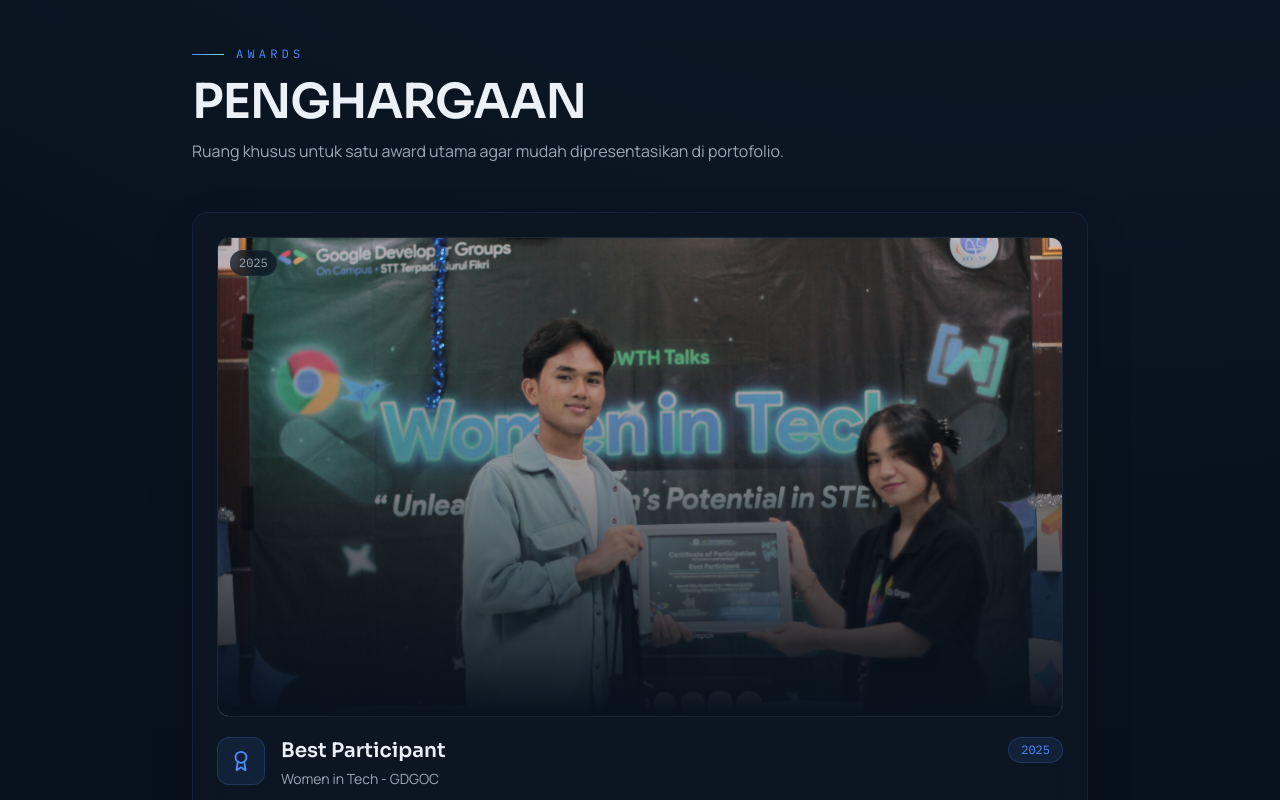
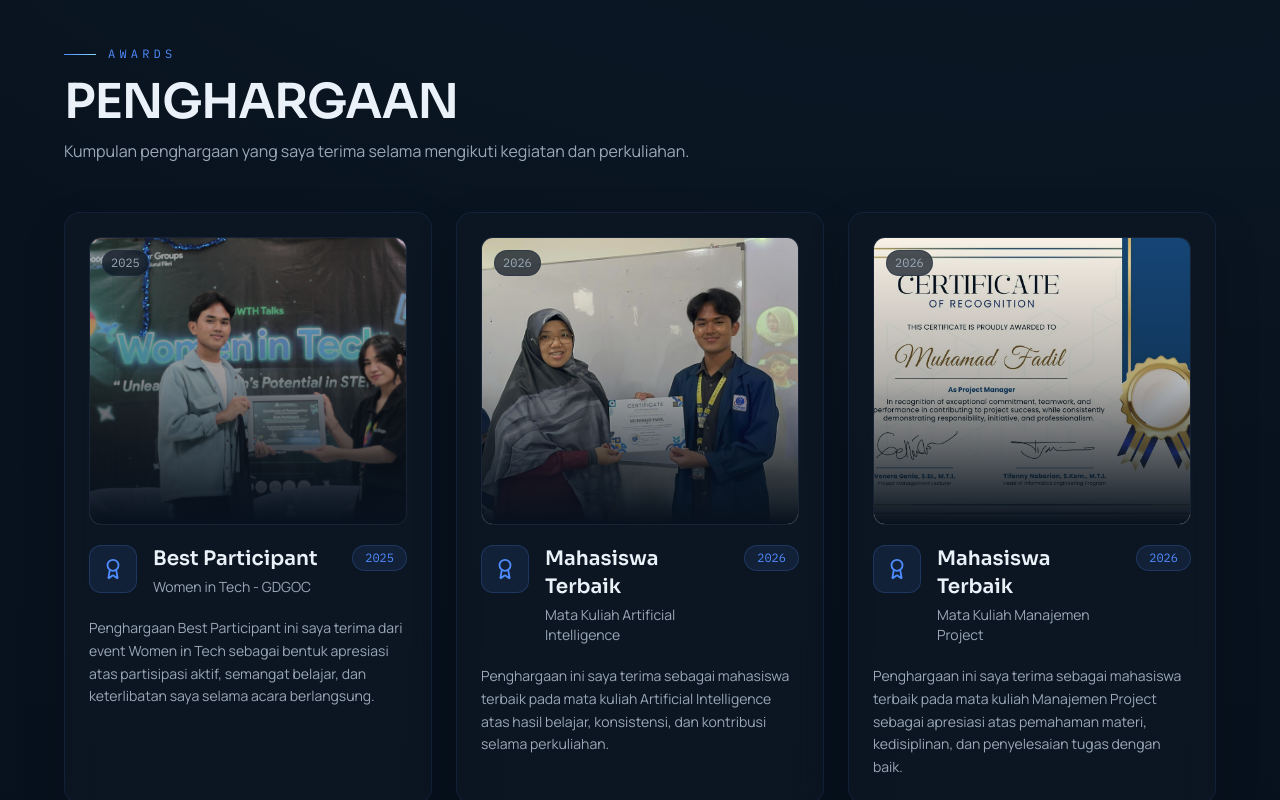
Before and after one commit to muhamadfadil316/my-portfolio, a React (Vite) app: page / in a window 1280 px wide. Shown: the part 3160-3960 px from the top of the page. Built offline with nearby package versions, Linux system fonts and the light colour scheme.

Commit message:
Refactor code structure for improved readability and maintainability

```diff
--- a/src/components/sections/AwardsSection.jsx
+++ b/src/components/sections/AwardsSection.jsx
@@ -5,24 +5,37 @@
 export function AwardsSection() {
   return (
     <SectionWrapper id="awards" className="py-24 px-6">
-      <div className="max-w-4xl mx-auto">
+      <div className="max-w-6xl mx-auto">
         <SectionTitle
           label="Awards"
           title="PENGHARGAAN"
-          subtitle="Ruang khusus untuk satu award utama agar mudah dipresentasikan di portofolio."
+          subtitle="Kumpulan penghargaan yang saya terima selama mengikuti kegiatan dan perkuliahan."
         />
 
-        <div className="grid gap-6">
+        <div className="grid gap-6 md:grid-cols-2 xl:grid-cols-3">
           {awards.map((award) => (
-            <div key={award.title} className="glass rounded-2xl p-6 border border-border/60 bg-surface/35 hover:border-accent/30 transition-all duration-300 shadow-[0_18px_45px_rgba(0,0,0,0.16)]">
-              <div className="relative h-80 md:h-[30rem] mb-5 overflow-hidden rounded-xl border border-border/60">
+            <div key={`${award.title}-${award.issuer}`} className="glass h-full rounded-2xl p-6 border border-border/60 bg-surface/35 hover:border-accent/30 transition-all duration-300 shadow-[0_18px_45px_rgba(0,0,0,0.16)] flex flex-col">
+              <div className="relative h-72 mb-5 overflow-hidden rounded-xl border border-border/60 bg-bg/60">
+                {award.image ? (
+                  <>
                     <img
                       src={award.image}
                       alt={award.title}
                       className="w-full h-full object-cover"
-                  style={{ objectPosition: '50% 28%' }}
+                      style={{ objectPosition: award.imagePosition || '50% 28%' }}
                     />
                     <div className="absolute inset-0 bg-gradient-to-t from-bg via-bg/30 to-transparent" />
+                  </>
+                ) : (
+                  <div className="absolute inset-0 flex items-center justify-center px-6 text-center bg-gradient-to-br from-surface/50 via-bg/40 to-bg">
+                    <div>
+                      <div className="mx-auto mb-3 w-14 h-14 rounded-2xl border border-border/60 bg-bg/70 flex items-center justify-center text-accent font-mono text-xs tracking-[0.2em]">
+                        IMG
+                      </div>
+                      <p className="text-sm text-text-dim">Gambar belum diisi</p>
+                    </div>
+                  </div>
+                )}
                 <div className="absolute top-3 left-3 px-2 py-1 rounded-full bg-bg/70 backdrop-blur-sm border border-border/60 text-xs font-mono text-text-dim">
                   {award.date}
                 </div>
@@ -44,7 +57,7 @@
                 </span>
               </div>
 
-              <p className="text-text-dim text-sm leading-relaxed mt-5">
+              <p className="text-text-dim text-sm leading-relaxed mt-5 flex-1">
                 {award.description}
               </p>
             </div>
--- a/src/data/index.js
+++ b/src/data/index.js
@@ -70,6 +70,21 @@
     date: '2025',
     image: '/award.jpeg',
     description: 'Penghargaan Best Participant ini saya terima dari event Women in Tech sebagai bentuk apresiasi atas partisipasi aktif, semangat belajar, dan keterlibatan saya selama acara berlangsung.',
+  },
+  {
+    title: 'Mahasiswa Terbaik',
+    issuer: 'Mata Kuliah Artificial Intelligence',
+    date: '2026',
+    image: '/AI.jfif',
+    imagePosition: '50% 46%',
+    description: 'Penghargaan ini saya terima sebagai mahasiswa terbaik pada mata kuliah Artificial Intelligence atas hasil belajar, konsistensi, dan kontribusi selama perkuliahan.',
+  },
+  {
+    title: 'Mahasiswa Terbaik',
+    issuer: 'Mata Kuliah Manajemen Project',
+    date: '2026',
+    image: '/Manpro.jfif',
+    description: 'Penghargaan ini saya terima sebagai mahasiswa terbaik pada mata kuliah Manajemen Project sebagai apresiasi atas pemahaman materi, kedisiplinan, dan penyelesaian tugas dengan baik.',
   },
 ]
 
```
Also changed, not shown: public/AI.jfif (added), public/Manpro.jfif (added). Lines whose indentation alone changed are shown as unchanged.
